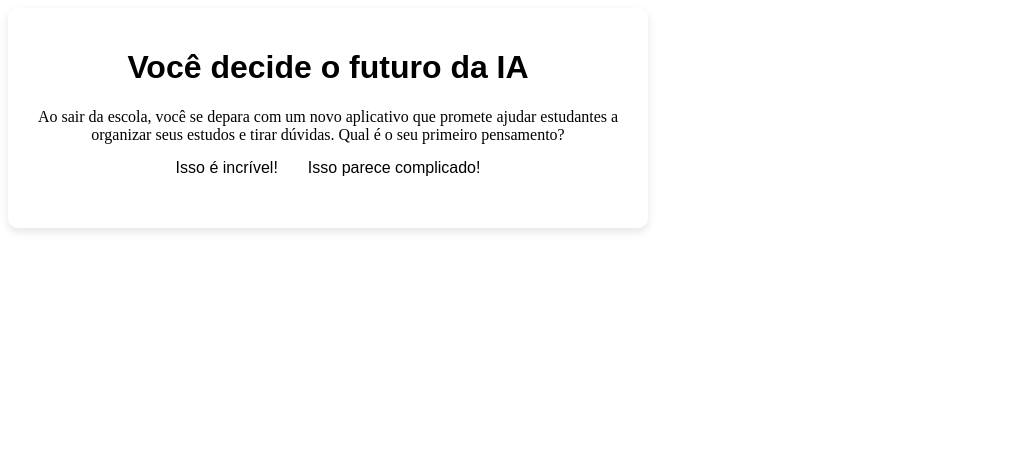
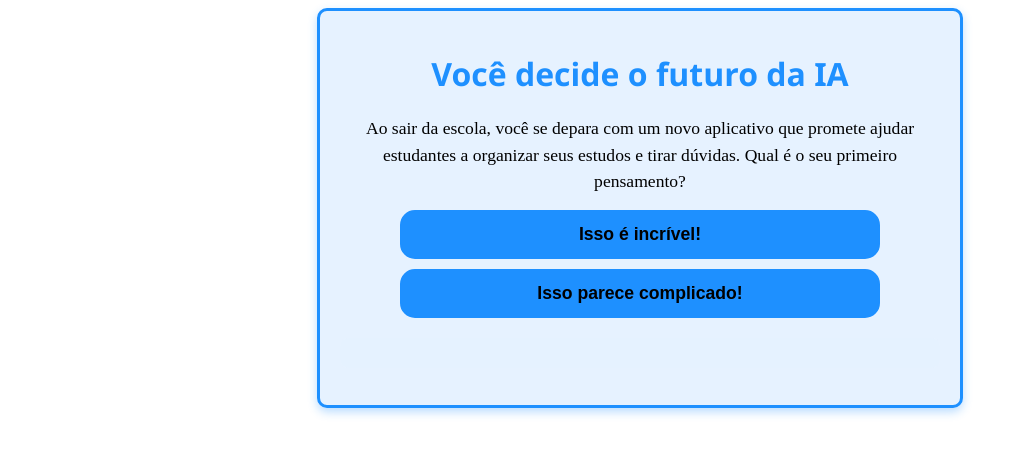
Before and after one commit to NiloAbraan/TrabalhoemGrupo-2, a plain HTML site: page index.html in a window 1280 px wide. Shown: the whole page, without its empty margins (0-1020 px from the left). Drawn offline with Linux system fonts and the light colour scheme.

Commit message:
Update style.css

```diff
--- a/style.css
+++ b/style.css
@@ -1,37 +1,69 @@
+:root {
+    --cor-principal: #000000; /* Preto como cor principal */
+    --cor-destaque: #1E90FF; /* Azul brilhante como cor de destaque */
+    --cor-secundaria: #E6F2FF; /* Azul claro para fundos secundários */
+    --cor-texto: #000000; /* Preto para texto */
+    --cor-borda: #1E90FF; /* Azul para bordas */
+}
+
 .caixa-principal {
-    background-color: var(--cor-principal);
+    background-color: var(--cor-secundaria);
     width: 90%;
     max-width: 600px;
     text-align: center;
     padding: 20px;
-    border: 2px solid var(--cor-destaque); /* Adicionando uma borda para destaque */
-    border-radius: 10px; /* Arredondando os cantos */
-    box-shadow: 0 4px 10px rgba(0, 0, 0, 0.1); /* Adicionando sombra para profundidade */
+    border: 3px solid var(--cor-borda);
+    border-radius: 10px;
+    box-shadow: 0 4px 10px rgba(30, 144, 255, 0.3);
+    margin: 0 auto; /* Centraliza a caixa na página */
 }
 
 h1 {
     color: var(--cor-destaque);
-    font-family: 'Arial', sans-serif; /* Definindo uma fonte amigável para estudantes */
-    font-size: 2em; /* Aumentando o tamanho da fonte para destaque */
+    font-family: 'Segoe UI', Tahoma, Geneva, Verdana, sans-serif;
+    font-size: 2em;
+    text-align: center;
+    margin-bottom: 20px;
+}
+
+.caixa-perguntas, .caixa-alternativas, .caixa-resultado {
+    text-align: center;
+    margin: 15px 0;
+    color: var(--cor-texto);
+    font-size: 1.1em;
+    line-height: 1.5;
 }
 
 button {
-    background-color: var(--cor-secundaria);
-    color: var(--cor-texto);
-    border: none;
+    background-color: var(--cor-destaque);
+    color: var(--cor-principal);
+    border: 2px solid var(--cor-borda);
     border-radius: 15px;
-    padding: 15px;
-    font-size: 1em; /* Tamanho da fonte ajustado para melhor legibilidade */
-    transition: background-color 0.3s, transform 0.2s; /* Adicionando transição para transformação */
-    cursor: pointer; /* Mudando o cursor para indicar que é clicável */
+    padding: 12px 20px;
+    font-size: 1em;
+    font-weight: bold;
+    transition: all 0.3s ease;
+    cursor: pointer;
+    display: block;
+    width: 80%;
+    margin: 10px auto; /* Centraliza os botões */
 }
 
 button:hover {
-    background-color: var(--cor-destaque);
-    color: var(--cor-principal);
-    transform: scale(1.05); /* Efeito de aumento ao passar o mouse */
+    background-color: var(--cor-principal);
+    color: var(--cor-destaque);
+    transform: scale(1.03);
 }
 
 button:active {
-    transform: scale(0.95); /* Efeito de redução ao clicar */
+    transform: scale(0.98);
 }
+
+.texto-resultado {
+    color: var(--cor-texto);
+    text-align: center;
+    padding: 15px;
+    background-color: rgba(230, 242, 255, 0.7);
+    border-radius: 8px;
+    margin-top: 20px;
+}
```
